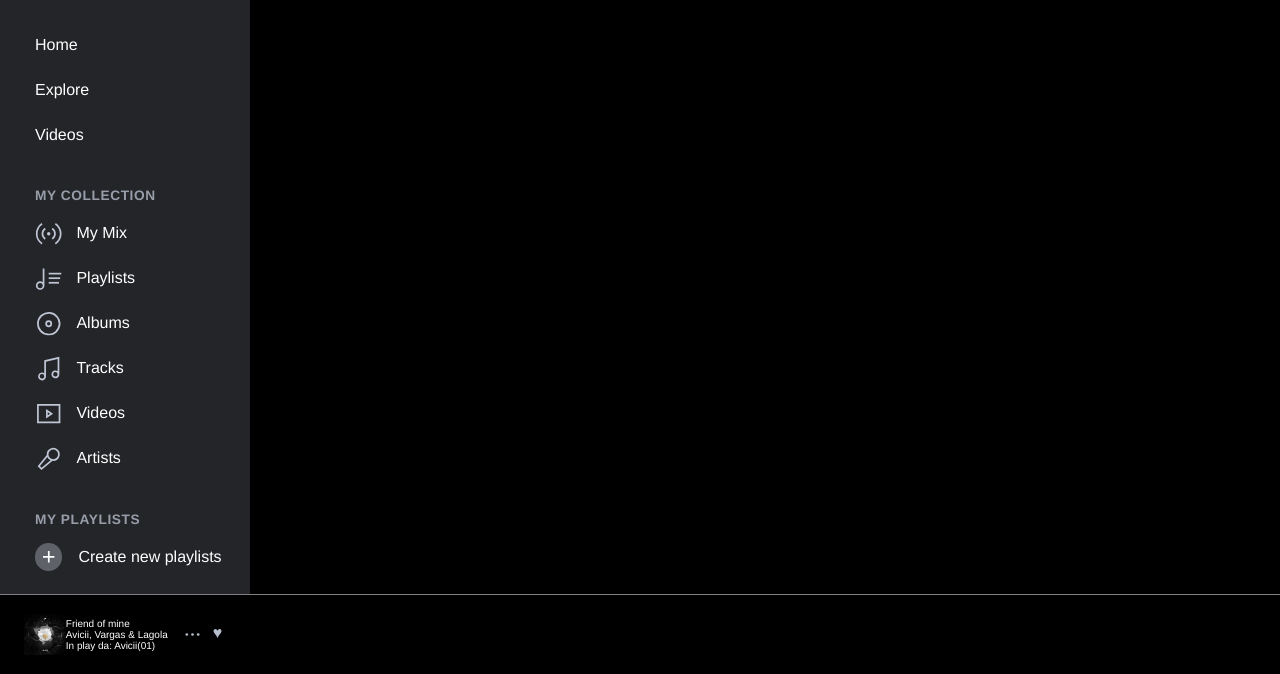
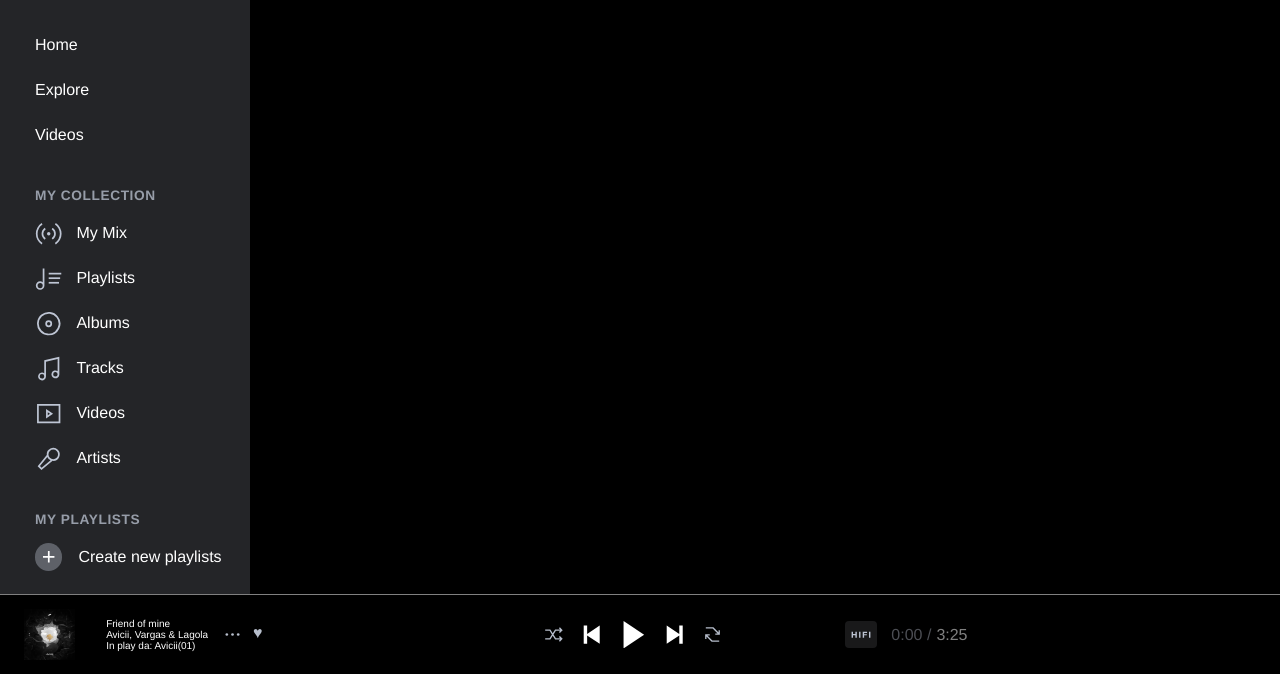
Before and after one commit to federicobartoli/html-css-spotifyweb, a plain HTML site: page index.html in a window 1280 px wide. Shown: the part 126-800 px from the top of the page. Drawn offline with Linux system fonts and the light colour scheme; a web font is replaced by a local one.

Commit message:
footer da finire

```diff
--- a/css/style.css
+++ b/css/style.css
@@ -262,6 +262,7 @@ main {
 
 .flexfooter {
     display: flex;
+    width: 100%;
 }
 
 .leftcolumn {
@@ -271,6 +272,34 @@ main {
     flex-shrink: 1;
     flex-basis: 0%;
     min-width: 150px;
+}
+
+.centercolumn {
+    width: 33%;
+    display: flex;
+    flex-grow: 3;
+    flex-shrink: 1;
+    flex-basis: 0%;
+    min-width: 150px;
+    justify-content: center;
+    align-items: center;
+}
+
+.playerhover:hover {
+    fill: grey;
+}
+.playerhover1:hover {
+    fill: white;
+}
+
+.rightcolumn {
+    width: 33%;
+    display: flex;
+    flex-grow: 3;
+    flex-shrink: 1;
+    flex-basis: 0%;
+    min-width: 150px;
+    align-items: center;
 }
 
 .columnartista {
@@ -291,6 +320,8 @@ main {
     object-fit: cover;
     object-fit: contain;
     max-width: 100%;
+    position: relative;
+    padding-right: 10px;
 }
 
 .columnartista a {
@@ -335,6 +366,69 @@ label {
     color: red;
     display: block;
 }
+
+.riproduzioneimg {
+    position: relative;
+}
+
+.riproduzione {
+    position: absolute;
+    left: 60px;
+
+}
+
+/* .overlay {
+    position: absolute;
+    top: 0;
+    right: 0;
+    bottom: 0;
+    left: 0;
+    background-color: rgba(0, 0, 0, 0.5);
+} */
+
+.mainplayer {
+    display: flex;
+    flex-direction: row;
+    align-items: center;
+    justify-content: center;
+}
+
+.whitericon {
+    fill: white;
+
+}
+
+.hifi {
+    background-color: rgba(246,245,255,.1);
+    border-radius: 4px;
+    cursor: pointer;
+    color: #fff;
+    display: flex;
+    justify-content: center;
+    align-items: center;
+    height: 12px;
+    width: 32px;
+}
+
+.hifi:hover {
+    background-color: rgba(0,255,255,.2);
+    color: #0ff;
+}
+
+.time {
+    display: flex;
+}
+
+.greytime {
+    color: #4c4e54;
+    margin-right: 5px;
+}
+
+.whitetime {
+    color: hsla(0,0%,100%,.5);
+}
+
+
 
 @media screen and (max-width:875px) {
 
--- a/index.html
+++ b/index.html
@@ -126,7 +126,9 @@
             <div class="toolTip--fede">2.45</div>
             <div class="leftcolumn">
                 <div class="squareimg">
-                    <img src="img/avicii.jpg">
+                    <img class="riproduzioneimg" src="img/avicii.jpg">
+                <div class="riproduzione">
+                    </div>
                 </div>
                 <div class="columnartista">
                     <a href="#">Friend of mine</a>
@@ -139,6 +141,25 @@
                 <label class="small heart" for="heartsclick"> &hearts; </label>
                 </div>
             </div>
+            <div class="centercolumn">
+                <div class="mainplayer">
+                    <svg class="icon- small  playerhover1" xmlns="http://www.w3.org/2000/svg" viewBox="0 0 24 24"><path d="M18.2 14.8L19.6 16.2 14.7 16.2 12 12 14.7 7.8 19.6 7.8 18.2 9.2 19.3 10.3 22.5 7 19.3 3.8 18.2 4.9 19.6 6.3 13.8 6.3 11.1 10.6 8.4 6.3 2.5 6.3 2.5 7.8 7.5 7.8 10.2 12 7.5 16.2 2.5 16.2 2.5 17.7 8.4 17.7 11.1 13.4 13.8 17.7 19.6 17.7 18.2 19.1 19.3 20.2 22.5 16.9 19.3 13.7 18.2 14.8z"></path></svg>
+                    <svg  class="icon- whitericon playerhover" xmlns="http://www.w3.org/2000/svg" viewBox="0 0 24 24"><path d="M19 4L8 11.3 8 4 5 4 5 20 8 20 8 12.7 19 20 19 4z"></path></svg>
+                    <svg  class="icon- whitericon playerhover"  xmlns="http://www.w3.org/2000/svg" viewBox="0 0 24 24"><path fill-rule="evenodd" d="M4 0L4 24 22 12 4 0z"></path></svg>
+                    <svg  class="icon- whitericon playerhover"  xmlns="http://www.w3.org/2000/svg" viewBox="0 0 24 24"><path fill-rule="evenodd" d="M16 4L16 11.3 5 4 5 20 16 12.7 16 20 19 20 19 4 16 4z"></path></svg>
+                    <svg class="icon- small playerhover1"  xmlns="http://www.w3.org/2000/svg" viewBox="0 0 24 24"><path d="M6.16,13.2H8.85V11.7H3.6V17H5.1V14.26L11,20.18a.75.75,0,0,0,.53.22h8.1V18.9H11.86Z"></path><path d="M18.9,7V9.74L13,3.82a.75.75,0,0,0-.53-.22H4.35V5.1h7.79l5.7,5.7H15.15v1.5H20.4V7Z"></path></svg>
+                </div>
+            </div>
+            <div class="rightcolumn">
+                <div class="quality">
+                <svg class="icon- hifi"  width="42" height="22" viewBox="0 0 42 22" xmlns="http://www.w3.org/2000/svg"><path d="M13.6607 14.894H15.5197V7.106H13.6497V10.087H10.4927V7.106H8.64465V14.894H10.4927V11.671H13.6607V14.894Z"></path><path d="M20.3194 7.106H18.4604V14.894H20.3194V7.106Z"></path><path d="M28.9796 8.679V7.106H23.2596V14.894H25.0856V11.836H28.6496V10.307H25.0856V8.679H28.9796Z"></path><path d="M33.3553 7.106H31.4963V14.894H33.3553V7.106Z"></path></svg>
+                </div>
+                <div class="time">
+                    <p class="greytime">0:00 /</p>
+                    <p class="whitetime"> 3:25</p>
+
+                </div>
+            </div>
         </div>
     </footer>
     </body>
```
